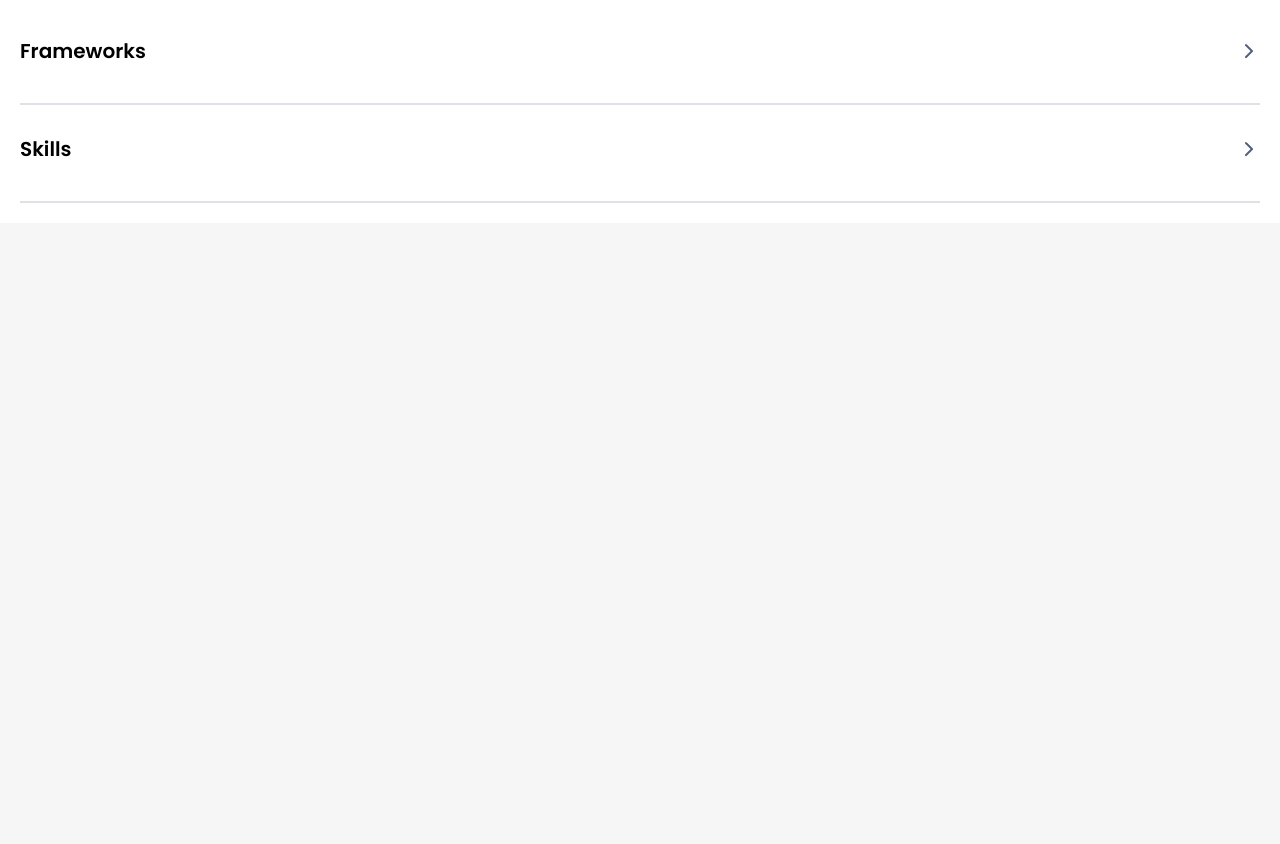
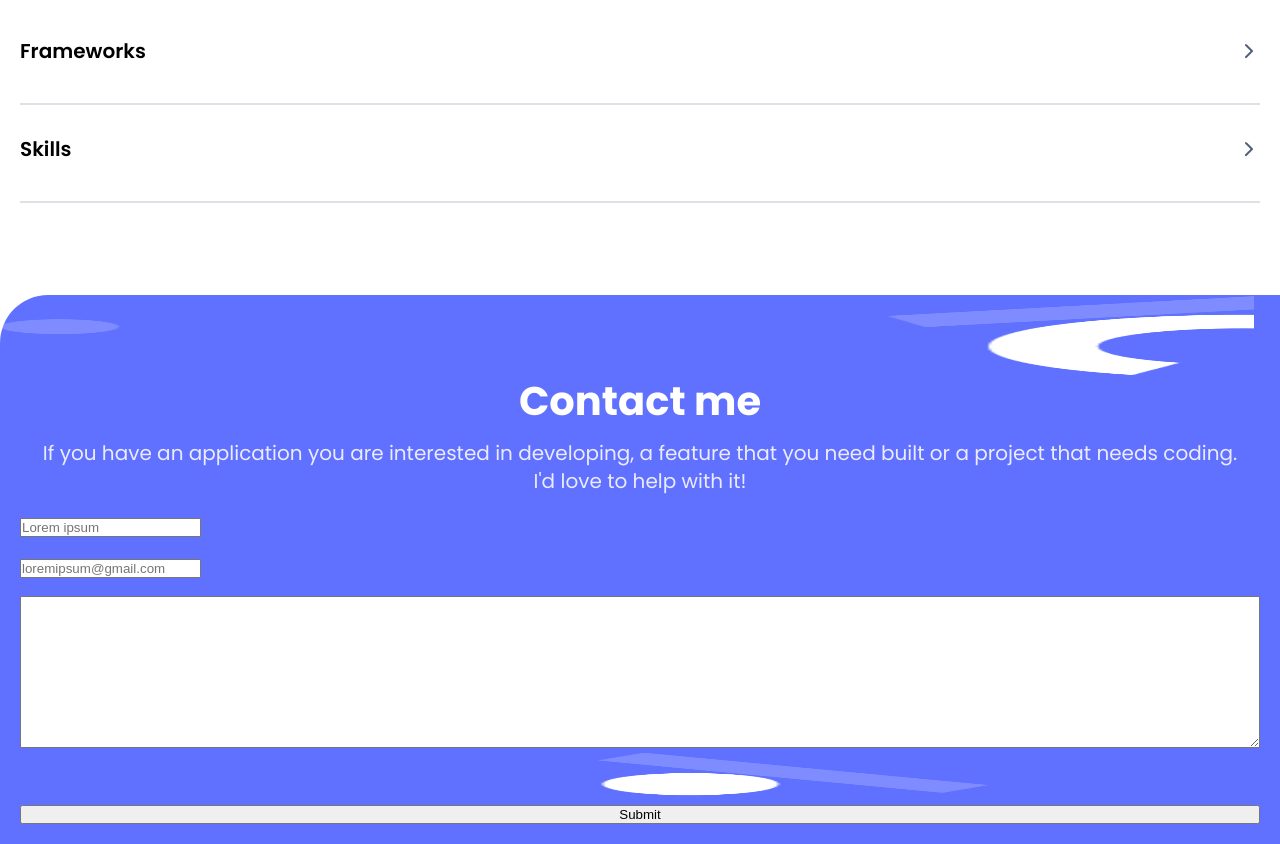
Before and after one commit to MPDADDY/my_portfolio, a website: page index.html in a window 1280 px wide. Shown: the part 7342-8186 px from the top of the page. Before the commit the page ends 7565 px from the top, so only its background shows below. Drawn offline with Linux system fonts and the light colour scheme.

Commit message:
modified the contact form and added  README.md file author2

```diff
--- a/index.html
+++ b/index.html
@@ -247,6 +247,25 @@
                 </div>
             </article>
         </article>
+        <article class="contact_me">
+            <H2>Contact me</H2>
+            <p>If you have an application you are interested in developing, a feature that you need built or a project that needs coding. I'd love to help with it!</p>
+            <form action="">
+                <fieldset class="form">
+                    <label for="name">
+                <input type="text" id="name" placeholder="Lorem ipsum">
+              </label>
+                    <label for="email">
+                <input type="email" id="email" placeholder="loremipsum@gmail.com">
+              </label>
+                    <textarea name="message" id="message" cols="30" rows="10" placeholder="write your message here">
+                      </textarea>
+                    <br>
+                    <input class="form_btn" type="submit" name="submit" id="submit" value="Submit">
+                </fieldset>
+            </form>
+            <div class="divider"></div>
+        </article>
     </section>
 </body>
 
--- a/styles.css
+++ b/styles.css
@@ -325,3 +325,33 @@ ul.technologies_container-languages>li>p {
 .border_bottom {
     border-bottom: 2px solid #dfe1e6;
 }
+
+
+/* contact form */
+
+article.contact_me {
+    background-image: url(images/contact_form_shapes-mobile@2x.png);
+    background-size: 98% 92%;
+    background-repeat: no-repeat;
+    width: 100%;
+    height: auto;
+    margin-top: 3rem;
+    border-top-left-radius: var(--radiusL);
+    background-color: var(--primaryb400);
+    padding: 5rem 20px 20px 20px;
+}
+
+article.contact_me h2 {
+    text-align: center;
+    font-size: 40px;
+    font-weight: 700;
+    line-height: 52px;
+    color: var(--white);
+}
+
+.form {
+    display: grid;
+    grid-template-columns: auto;
+    gap: 1rem;
+    border: none;
+}
```
Also changed, not shown: README.md.
